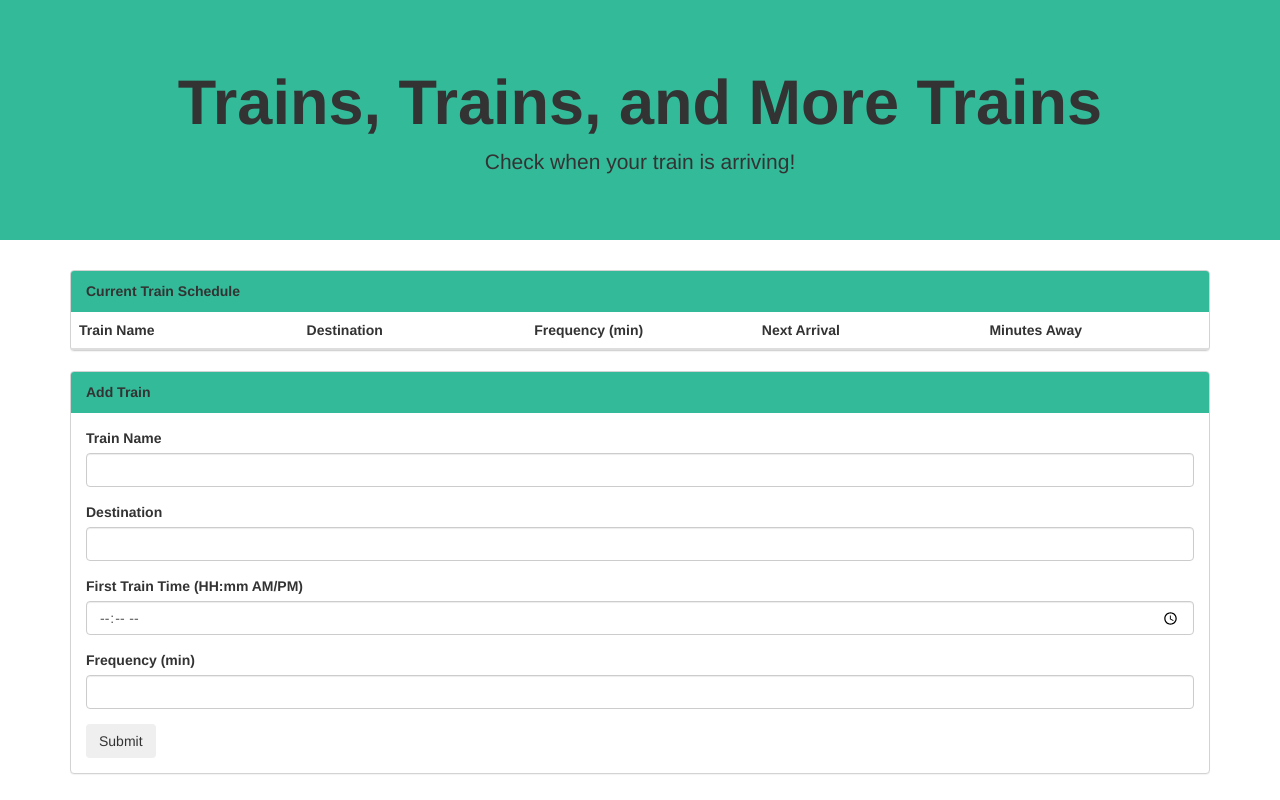
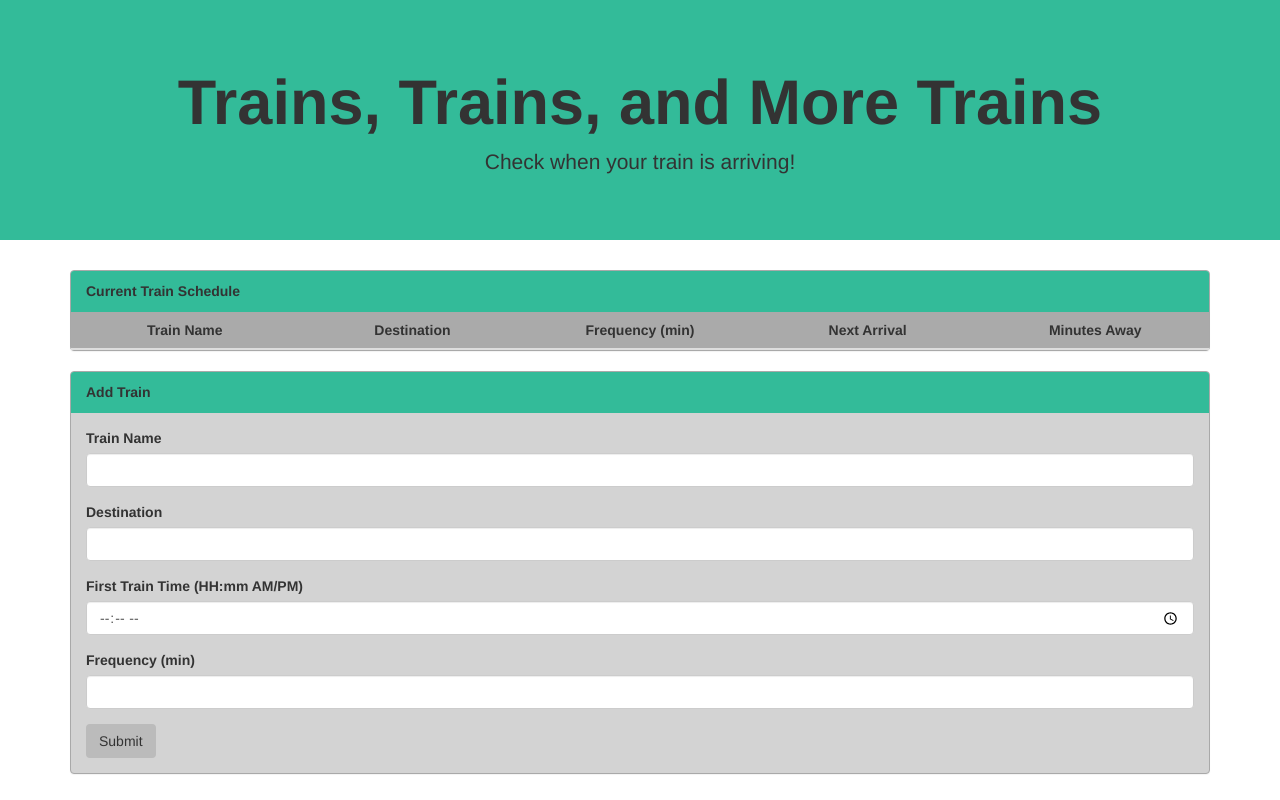
Before and after one commit to itsevalieu/Train-Scheduler, a PHP site: page / in a window 1280 px wide. Run offline with PHP 8.4, Linux system fonts and the light colour scheme; lists and menus that the app fills with data are empty; some libraries are stand-ins or nearby versions.

Commit message:
Made style changes to button and table.

```diff
--- a/assets/css/style.css
+++ b/assets/css/style.css
@@ -7,15 +7,29 @@ h1{
 	text-align: center;
 	font-weight: bold;
 }
+table{
+	text-align: center;
+}
 .panel{
-	border: 1px solid lightgrey;
+	border: 1px solid darkgrey;
+	background: lightgrey;
 }
 .panel-heading{
 	background: #33bb99;
 	font-weight: bold;
 }
-
 th{
 	font-weight: bold;
-
+	background: #aaaaaa;
+	text-align: center;
 }
+tr:nth-child(odd){
+	background: #FFFFFF;
+}
+button{
+	background: #bbbbbb;
+}
+button:hover{
+	border: 1px solid #33bb99;
+	background: #aaaaaa;
+}
```
